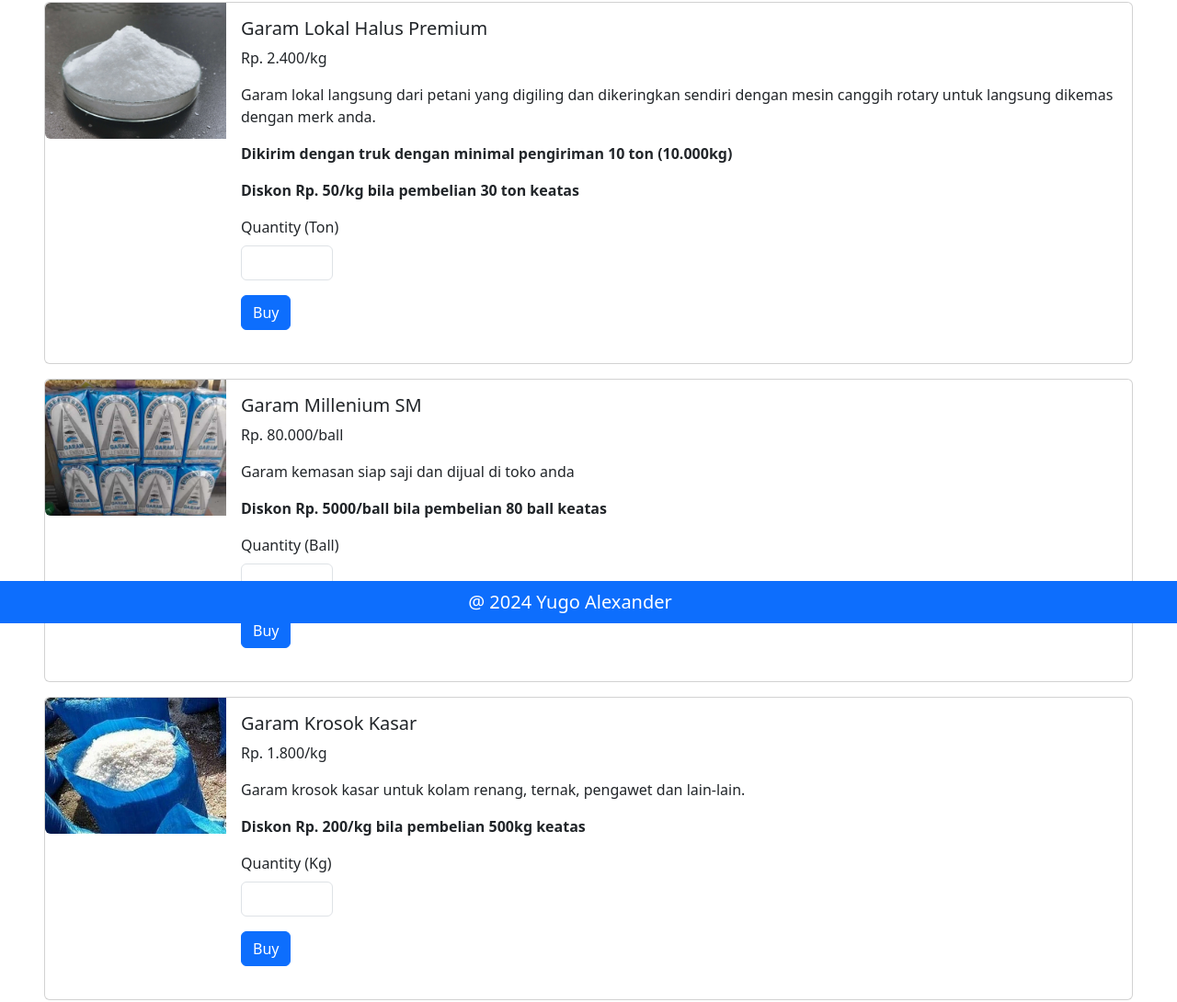
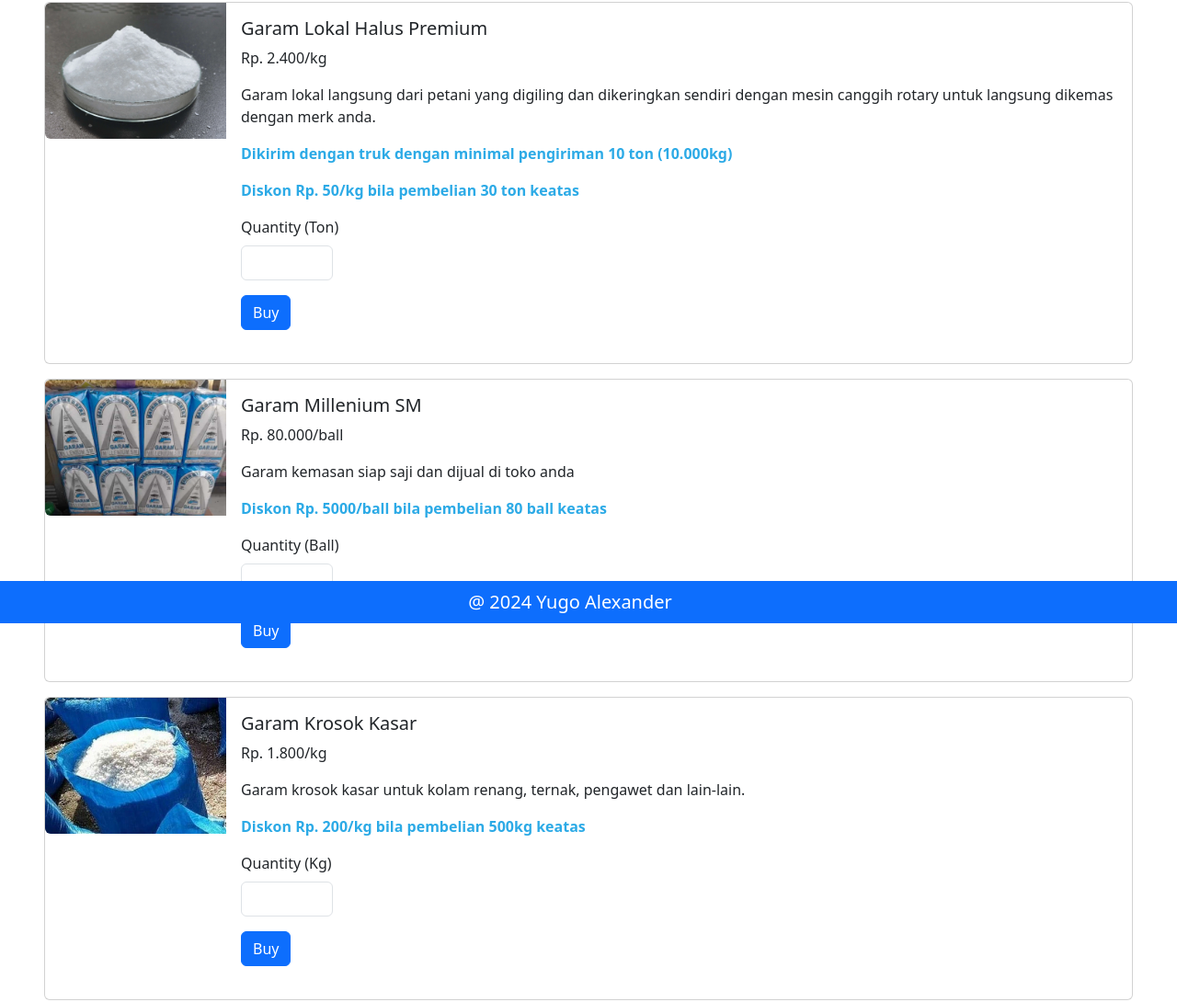
Before and after one commit to Dominus39/hacktiv8_milestone0, a plain HTML site: page product.html in a window 1280 px wide. Shown: the part 122-1212 px from the top of the page at 92% size. Drawn offline with nearby package versions, Linux system fonts and the light colour scheme.

Commit message:
add style to diskon

```diff
--- a/product.html
+++ b/product.html
@@ -55,8 +55,8 @@
                 <h5 class="card-title">Garam Lokal Halus Premium</h5>
                 <p class="card-text"><small class="text-body-secondary"></small> Rp. 2.400/kg</p>
                 <p class="card-text">Garam lokal langsung dari petani yang digiling dan dikeringkan sendiri dengan mesin canggih rotary untuk langsung dikemas dengan merk anda.</p>
-                <p class="card-text"><strong>Dikirim dengan truk dengan minimal pengiriman 10 ton (10.000kg)</strong></p>
-                <p class="card-text"><strong>Diskon Rp. 50/kg bila pembelian 30 ton keatas</strong></p>
+                <p class="card-text" style="color: rgba(31, 165, 228, 0.94);"><strong>Dikirim dengan truk dengan minimal pengiriman 10 ton (10.000kg)</strong></p>
+                <p class="card-text" style="color: rgba(31, 165, 228, 0.94);"><strong>Diskon Rp. 50/kg bila pembelian 30 ton keatas</strong></p>
                 <form class="" onsubmit="return false;">
                   <div class="mb-3">
                     <label class="form-label">Quantity (Ton)</label>
@@ -80,7 +80,7 @@
                 <h5 class="card-title"> Garam Millenium SM</h5>
                 <p class="card-text"><small class="text-body-secondary"></small>Rp. 80.000/ball</p>
                 <p class="card-text">Garam kemasan siap saji dan dijual di toko anda</p>
-                <p class="card-text"><strong>Diskon Rp. 5000/ball bila pembelian 80 ball keatas</strong></p>
+                <p class="card-text" style="color: rgba(31, 165, 228, 0.94);"><strong>Diskon Rp. 5000/ball bila pembelian 80 ball keatas</strong></p>
                 <form class="" onsubmit="return false;">
                   <div class="mb-3">
                     <label class="form-label">Quantity (Ball)</label>
@@ -103,7 +103,7 @@
                 <h5 class="card-title">Garam Krosok Kasar</h5>
                 <p class="card-text"><small class="text-body-secondary"></small> Rp. 1.800/kg</p>
                 <p class="card-text">Garam krosok kasar untuk kolam renang, ternak, pengawet dan lain-lain.</p>
-                <p class="card-text"><strong>Diskon Rp. 200/kg bila pembelian 500kg keatas</strong></p>
+                <p class="card-text" style="color: rgba(31, 165, 228, 0.94);"><strong>Diskon Rp. 200/kg bila pembelian 500kg keatas</strong></p>
                 <form class="" onsubmit="return false;">
                   <div class="mb-3">
                     <label class="form-label">Quantity (Kg)</label>
```
